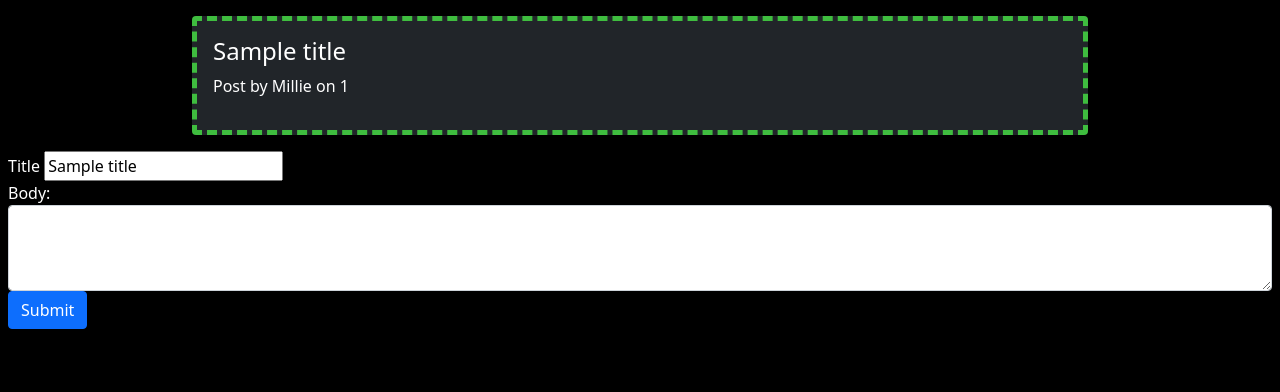
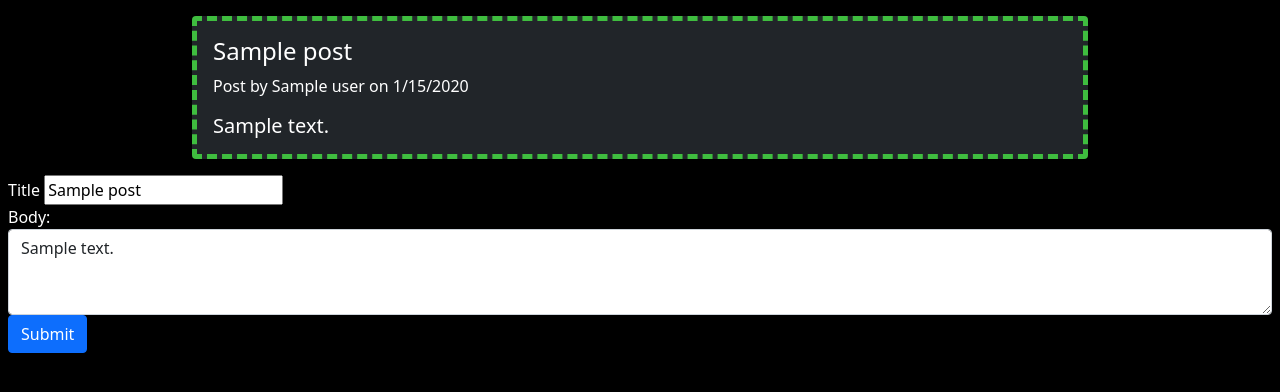
Before and after one commit to crissyg923/mysql-tech-blog, a Node server app: template views/editpost.handlebars in a window 1280 px wide. Shown: the part 80-472 px from the top of the page. Run offline with Node 20, Linux system fonts and the light colour scheme; data comes from the database, SQL or seed files in the repository; the template is opened without the code that fills it: values that come from a table or form of the project are taken from there, most other values are stand-ins (such as "Sample title", 1, 10 or a date in 2020); some libraries are stand-ins or nearby versions.

Commit message:
finished code to update a post

```diff
--- a/public/js/editpost.js
+++ b/public/js/editpost.js
@@ -1,11 +1,45 @@
 document.addEventListener('DOMContentLoaded', function() {
-    // Assuming postTitle and postBody are defined somewhere in your script
-    var postTitle = "Your dynamic title";
-    var postBody = "Your dynamic body content";
 
-    // Set the value of the input field
     document.querySelector('input[name="postTitle"]').value = postTitle;
 
-    // Set the value of the textarea
+
     document.getElementById('postbody').value = postBody;
 });
+
+const editPostHandler = async(event) => {
+  console.log('Form submitted');
+  event.preventDefault();
+  const title = document.querySelector('input[name="postTitle"]').value.trim();
+  const body = document.querySelector('textarea[name="post-body"]').value.trim();
+  const id = window.location.toString().split('/')[
+        window.location.toString().split('/').length - 1
+      ];
+
+  if (title && body && id) {
+     try {
+       const response = await fetch(`/api/posts/${id}`, {
+         method: 'PUT',
+         body: JSON.stringify({
+           title,
+           body
+         }),
+         headers: {
+           'Content-Type': 'application/json',
+         },
+       });
+
+       if (response.ok) {
+         document.location.reload();
+       } else {
+         alert('Failed to edit post');
+       }
+     } catch (error) {
+       console.error('Error:', error);
+     }
+  }
+ }
+
+
+  document
+  .querySelector('.editpost')
+  .addEventListener('submit', editPostHandler);
--- a/public/js/login.js
+++ b/public/js/login.js
@@ -1,12 +1,10 @@
 const loginFormHandler = async (event) => {
   event.preventDefault();
 
-  // Collect values from the login form
   const email = document.querySelector('#email').value.trim();
   const password = document.querySelector('#password').value.trim();
 
   if (email && password) {
-    // Send a POST request to the API endpoint
     const response = await fetch('/api/users/login', {
       method: 'POST',
       body: JSON.stringify({ email, password }),
@@ -14,7 +12,6 @@
     });
 
     if (response.ok) {
-      // If successful, redirect the browser to the profile page
       document.location.replace('/dashboard');
     } else {
       alert(response.statusText);
--- a/views/editpost.handlebars
+++ b/views/editpost.handlebars
@@ -1,10 +1,12 @@
+
+
 <div class="d-flex justify-content-center mt-2">
 <div class="card bg-dark m-2 cardstyle " style="width: 70%;">
   <div class="card-body">
-    <h4 class="card-title"> {{ title }}</h4>
-    <p class="card-text"> Post by {{ user.name }} on {{ format_date createdAt }} {{post.id}}</p>
+    <h4 class="card-title"> {{ post.title }}</h4>
+    <p class="card-text"> Post by {{ post.user.name }} on {{ format_date post.createdAt }}</p>
 
-    <h5 class="card-text"> {{ body }} </h5>
+    <h5 class="card-text"> {{ post.body }} </h5>
     {{!-- <p class="card-text"> Post by {{ user.name }} </p> --}}
    </div>
   </div>
@@ -13,20 +15,25 @@
 
 {{!-- {{#if logged_in}} --}}
 <div class="p-2">
-  <form class="newpost">
+  <form class="editpost">
     <div class="form-group">
       <input type="hidden" name="postId" value="{{id}}" />
       <label for="exampleFormControlInput1">Title</label>
-      <input name="postTitle" value="{{title}}" />
+      <input type="text" name="postTitle" id="posttitle" value="{{post.title}}" />
     </div>
     <div class="form-group">
       <label for="exampleFormControlTextarea1">Body:</label>
-      <textarea class="form-control" name="post-body" id="postbody" rows="3">{{body}}</textarea>
+      <textarea class="form-control" name="post-body" id="postbody" rows="3">{{post.body}}</textarea>
     </div>
     <button type="submit" class="btn btn-primary">Submit</button>
   </form>
 </div>
 
 {{!-- {{/if}} --}}
+<script>
+    // Define postTitle and postBody using Handlebars
+    var postTitle = "{{post.title}}";
+    var postBody = "{{post.body}}";
+</script>
 
-{{!-- <script src="/js/editpost.js"></script> --}}
+<script src="/js/editpost.js"></script>
```
Also changed, not shown: controllers/api/postRoutes.js (+82 -8 lines).
